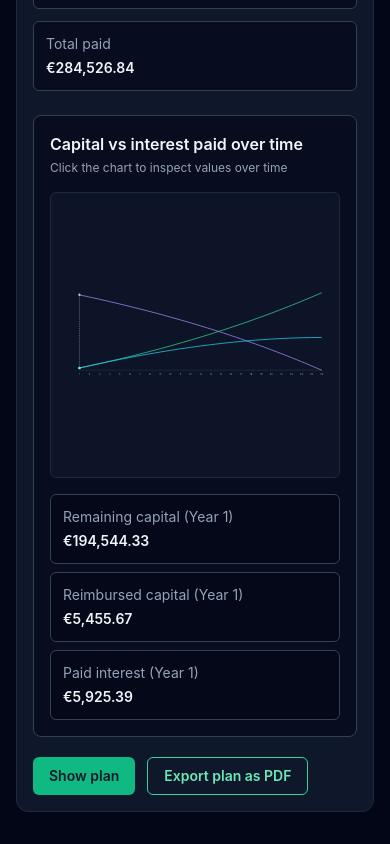
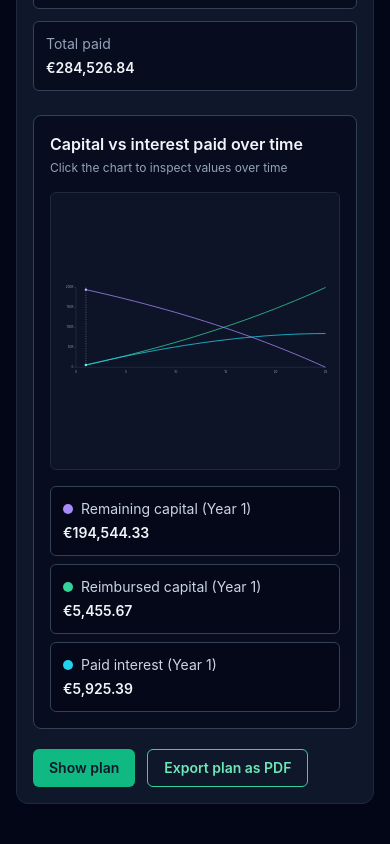
Before and after one commit to samdalvai/mortgage-calculator, a React (Vite) app: page / in a window 390 px wide. Shown: the part 1378-2222 px from the top of the page. Built offline with nearby package versions, Linux system fonts and the light colour scheme; the HTML template or start-up script is replaced by a standard one.

Commit message:
Improve chart readability and mobile interaction

```diff
--- a/src/App.tsx
+++ b/src/App.tsx
@@ -672,15 +672,18 @@ function App() {
 
                   {selectedChartPoint ? (
                     <div className="mt-4 grid gap-2 text-sm sm:grid-cols-3">
-                      <SummaryItem
+                      <ChartLegendValue
+                        colorClassName="bg-violet-400"
                         label={`${copy.chartRemainingCapitalLegend} (${copy.yearLabel} ${selectedChartPoint.year})`}
                         value={euroFormatter.format(selectedChartPoint.remainingCapital)}
                       />
-                      <SummaryItem
+                      <ChartLegendValue
+                        colorClassName="bg-emerald-400"
                         label={`${copy.chartReimbursedCapitalLegend} (${copy.yearLabel} ${selectedChartPoint.year})`}
                         value={euroFormatter.format(selectedChartPoint.reimbursedCapital)}
                       />
-                      <SummaryItem
+                      <ChartLegendValue
+                        colorClassName="bg-cyan-400"
                         label={`${copy.chartInterestLegend} (${copy.yearLabel} ${selectedChartPoint.year})`}
                         value={euroFormatter.format(selectedChartPoint.paidInterest)}
                       />
@@ -764,9 +767,42 @@ function InteractiveChart({ data, maxAmount, selectedYear, onYearChange }: Inter
   const padding = { top: 16, right: 18, bottom: 40, left: 56 }
   const innerWidth = width - padding.left - padding.right
   const innerHeight = height - padding.top - padding.bottom
-  const xStep = data.length > 1 ? innerWidth / (data.length - 1) : 0
+  const xStep = data.length > 0 ? innerWidth / data.length : 0
+  const yTicks = 4
+  const xTickStep = useMemo(() => {
+    if (data.length <= 6) {
+      return 1
+    }
 
-  const xForIndex = (index: number) => padding.left + index * xStep
+    const rawStep = data.length / 6
+    const possibleSteps = [1, 2, 5, 10, 15, 20, 25, 30]
+    return possibleSteps.find((step) => step >= rawStep) ?? possibleSteps[possibleSteps.length - 1]
+  }, [data.length])
+  const xTicks = useMemo(() => {
+    const ticks = [0]
+
+    for (let year = xTickStep; year <= data.length; year += xTickStep) {
+      ticks.push(year)
+    }
+
+    if (ticks[ticks.length - 1] !== data.length) {
+      ticks.push(data.length)
+    }
+
+    return ticks
+  }, [data.length, xTickStep])
+  const compactNumberFormatter = useMemo(
+    () =>
+      new Intl.NumberFormat(undefined, {
+        notation: 'compact',
+        maximumFractionDigits: 1,
+      }),
+    [],
+  )
+
+  const xForIndex = (index: number) => padding.left + (index + 1) * xStep
+  const xForYear = (year: number) =>
+    data.length === 0 ? padding.left : padding.left + (year / data.length) * innerWidth
   const yForValue = (value: number) => {
     if (maxAmount <= 0) {
       return padding.top + innerHeight
@@ -783,20 +819,21 @@ function InteractiveChart({ data, maxAmount, selectedYear, onYearChange }: Inter
   const updateYearFromClientX = (clientX: number, element: SVGSVGElement) => {
     const bounds = element.getBoundingClientRect()
     const relativeX = Math.min(Math.max(clientX - bounds.left - padding.left, 0), innerWidth)
-    const yearIndex = xStep === 0 ? 0 : Math.round(relativeX / xStep)
-    onYearChange(Math.min(Math.max(yearIndex + 1, 1), data.length))
+    const year = data.length === 0 ? 1 : Math.round((relativeX / innerWidth) * data.length)
+    onYearChange(Math.min(Math.max(year, 1), data.length))
   }
 
   return (
-    <div className="mt-4 rounded-md border border-slate-800 bg-slate-900/80 p-3">
+    <div className="mt-4 rounded-md border border-slate-800 bg-slate-900/80 p-2 sm:p-3">
       <svg
         viewBox={`0 0 ${width} ${height}`}
-        className="h-[260px] w-full cursor-crosshair"
+        className="h-[260px] w-full cursor-crosshair touch-pan-y"
         role="img"
         aria-label="Mortgage capital and interest chart"
         onClick={(event) => updateYearFromClientX(event.clientX, event.currentTarget)}
-        onMouseMove={(event) => {
-          if (event.buttons === 1) {
+        onPointerDown={(event) => updateYearFromClientX(event.clientX, event.currentTarget)}
+        onPointerMove={(event) => {
+          if (event.buttons === 1 || event.pointerType === 'touch') {
             updateYearFromClientX(event.clientX, event.currentTarget)
           }
         }}
@@ -814,15 +851,29 @@ function InteractiveChart({ data, maxAmount, selectedYear, onYearChange }: Inter
         <path d={linePath((point) => point.reimbursedCapital)} fill="none" className="stroke-emerald-400" strokeWidth={2.5} />
         <path d={linePath((point) => point.paidInterest)} fill="none" className="stroke-cyan-400" strokeWidth={2.5} />
 
-        {data.map((point, index) => (
+        {Array.from({ length: yTicks + 1 }, (_, index) => {
+          const tickValue = (maxAmount / yTicks) * index
+          const y = yForValue(tickValue)
+
+          return (
+            <g key={`y-tick-${index}`}>
+              <line x1={padding.left - 4} y1={y} x2={padding.left} y2={y} className="stroke-slate-500" />
+              <text x={padding.left - 8} y={y + 3} className="fill-slate-400 text-[10px]" textAnchor="end">
+                {compactNumberFormatter.format(tickValue)}
+              </text>
+            </g>
+          )
+        })}
+
+        {xTicks.map((tickYear) => (
           <text
-            key={point.year}
-            x={xForIndex(index)}
+            key={`x-tick-${tickYear}`}
+            x={xForYear(tickYear)}
             y={padding.top + innerHeight + 18}
-            className="fill-slate-400 text-[8px]"
+            className="fill-slate-400 text-[10px] sm:text-[11px]"
             textAnchor="middle"
           >
-            {point.year}
+            {tickYear}
           </text>
         ))}
 
@@ -961,6 +1012,26 @@ function SummaryItem({ label, value }: { label: string; value: string }) {
   )
 }
 
+function ChartLegendValue({
+  label,
+  value,
+  colorClassName,
+}: {
+  label: string
+  value: string
+  colorClassName: string
+}) {
+  return (
+    <div className="rounded-md border border-slate-700 bg-slate-950/60 p-3">
+      <dt className="flex items-center gap-2 text-slate-300">
+        <span className={`inline-block h-2.5 w-2.5 rounded-full ${colorClassName}`} aria-hidden />
+        <span>{label}</span>
+      </dt>
+      <dd className="mt-1 font-semibold text-slate-100">{value}</dd>
+    </div>
+  )
+}
+
 function PlanValue({ label, value }: { label: string; value: string }) {
   return (
     <p>
```
